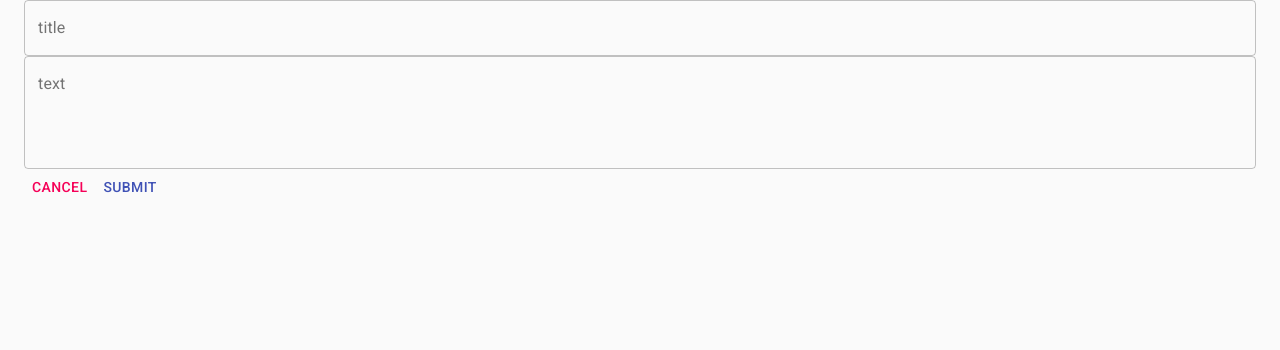
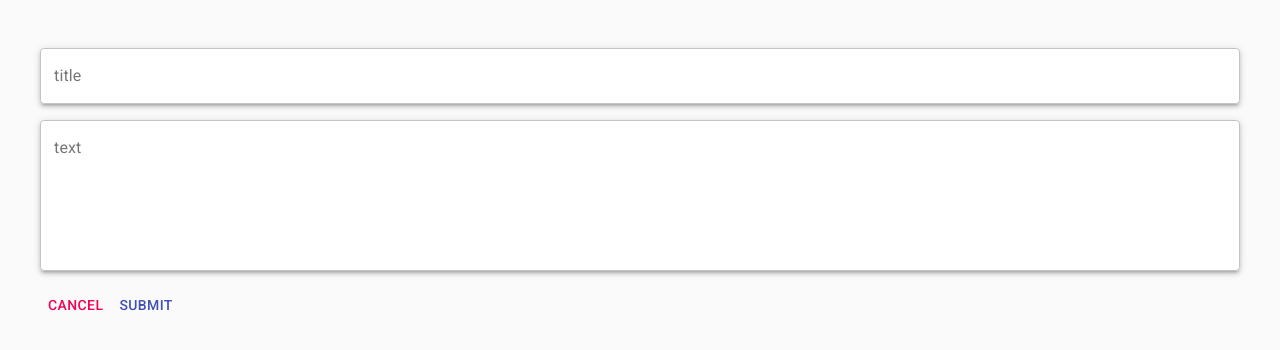
Before and after one commit to antons20/quick-note-app, a React (Create React App) app: page /add in a window 1280 px wide. Shown: the top 350 px of the page. Built offline with nearby package versions, Linux system fonts and the light colour scheme.

Commit message:
Add Style

```diff
--- a/src/pages/UpsertNote.js
+++ b/src/pages/UpsertNote.js
@@ -1,6 +1,19 @@
 import React, { Component } from "react";
-import { Button, FormControl, TextField } from "@material-ui/core";
+import { Button, FormControl, TextField, Paper } from "@material-ui/core";
 import { withRouter } from "react-router";
+
+const styles = {
+    form: {
+        marginTop: "2rem",
+        marginBottom: "1rem",
+        padding: "1rem"
+    },
+    paper: {
+        marginBottom: "1rem",
+
+    }
+}
+
 
 
 class UpsertNote extends Component {
@@ -9,7 +22,6 @@ class UpsertNote extends Component {
         this.state = {
             title: "",
             text: "",
-
         }
     }
 
@@ -52,7 +64,8 @@ class UpsertNote extends Component {
     render() {
         const { title, text } = this.state;
         return (
-            <form>
+            <form style={styles.form}>
+                <Paper elevation={3} style = {styles.paper}>
                     <FormControl fullWidth>
                         <TextField
                         label = "title"
@@ -61,17 +74,21 @@ class UpsertNote extends Component {
                         onChange = {this.updateTitle}
                         />
                     </FormControl>
+                </Paper>
+
+                <Paper elevation={3} style = {styles.paper}>
                     <FormControl fullWidth>
                         <TextField
                             label = "text"
                             variant ="outlined"
                             multiline
-                        rows={4}
+                            rows={6}
                             value = {text}
                             onChange={this.updateText}
 
                         />
                     </FormControl>
+                </Paper>
                 <Button
                     color="secondary"
                     onClick={this.handleCancel}
```
Lines whose indentation alone changed are shown as unchanged.
